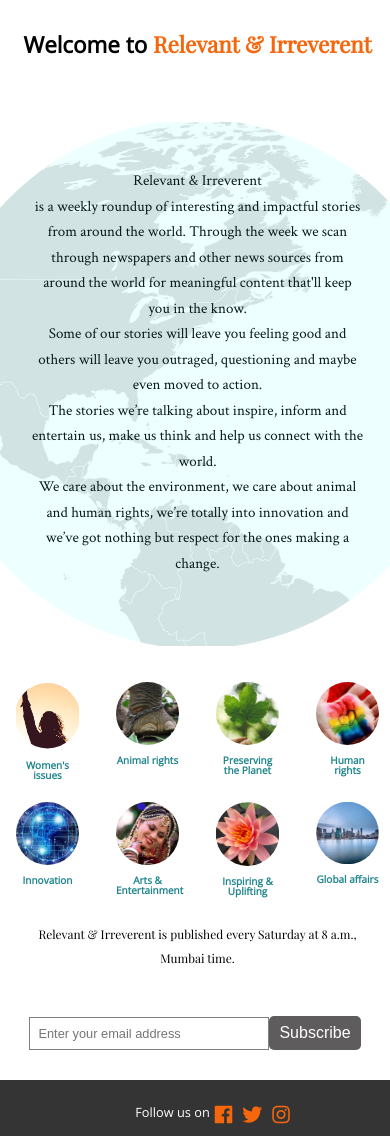
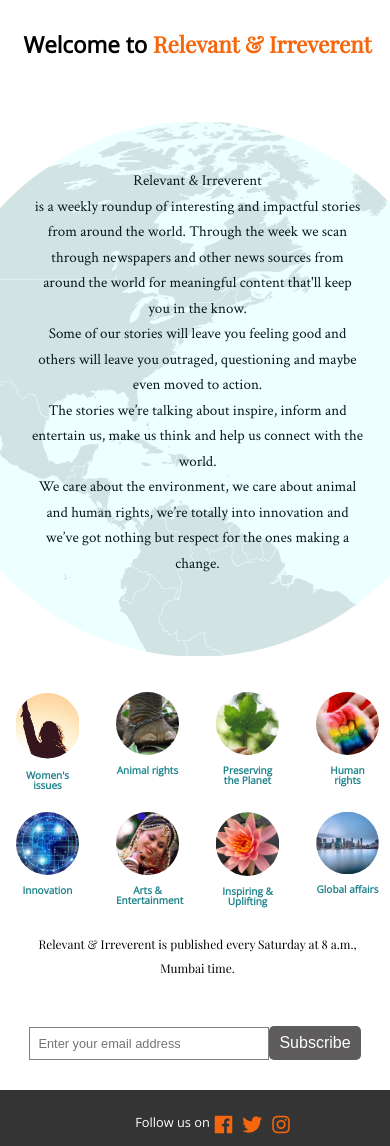
Before and after one commit to dhirendra14dev/newswebsite, a Django app: template templates/pages/index.html in a window 390 px wide. Shown: the part 200-1346 px from the top of the page. Run offline with Django 3.2, Linux system fonts and the light colour scheme; the template is opened without the code that fills it, so the values that code supplies are empty; some libraries are stand-ins or nearby versions.

Commit message:
mobile display issues

```diff
--- a/templates/pages/index.html
+++ b/templates/pages/index.html
@@ -24,7 +24,7 @@
     display:grid;
     /* grid-template-columns:87px 87px 87px 87px ; */
     grid-template-columns:95px 95px 95px 95px ;
-    grid-template-rows:70px 260px 260px 100px 100px 70px;
+    grid-template-rows:70px 265px 265px 100px 100px 70px;
     grid-row-gap:20px;
     grid-column-gap:5px;
     margin:auto;
```
